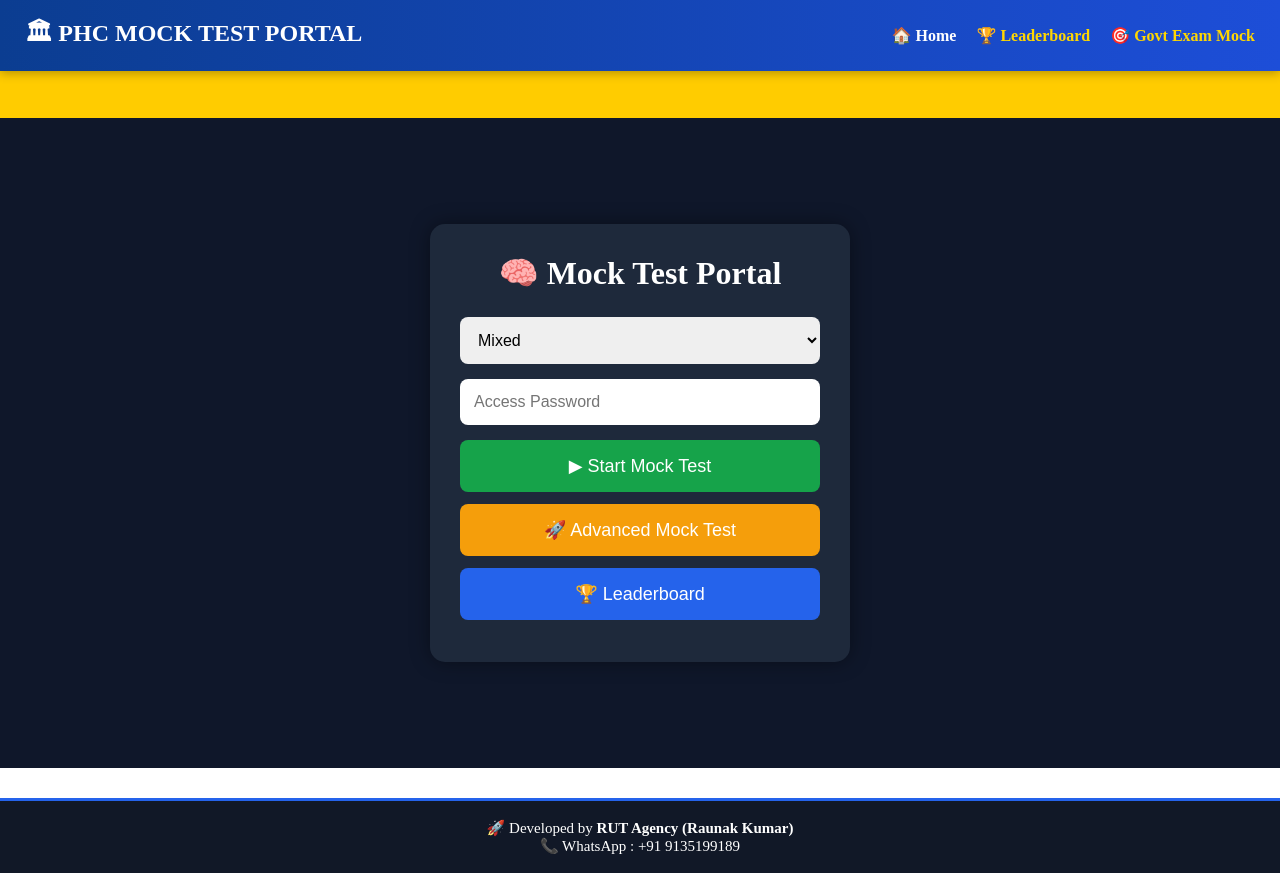
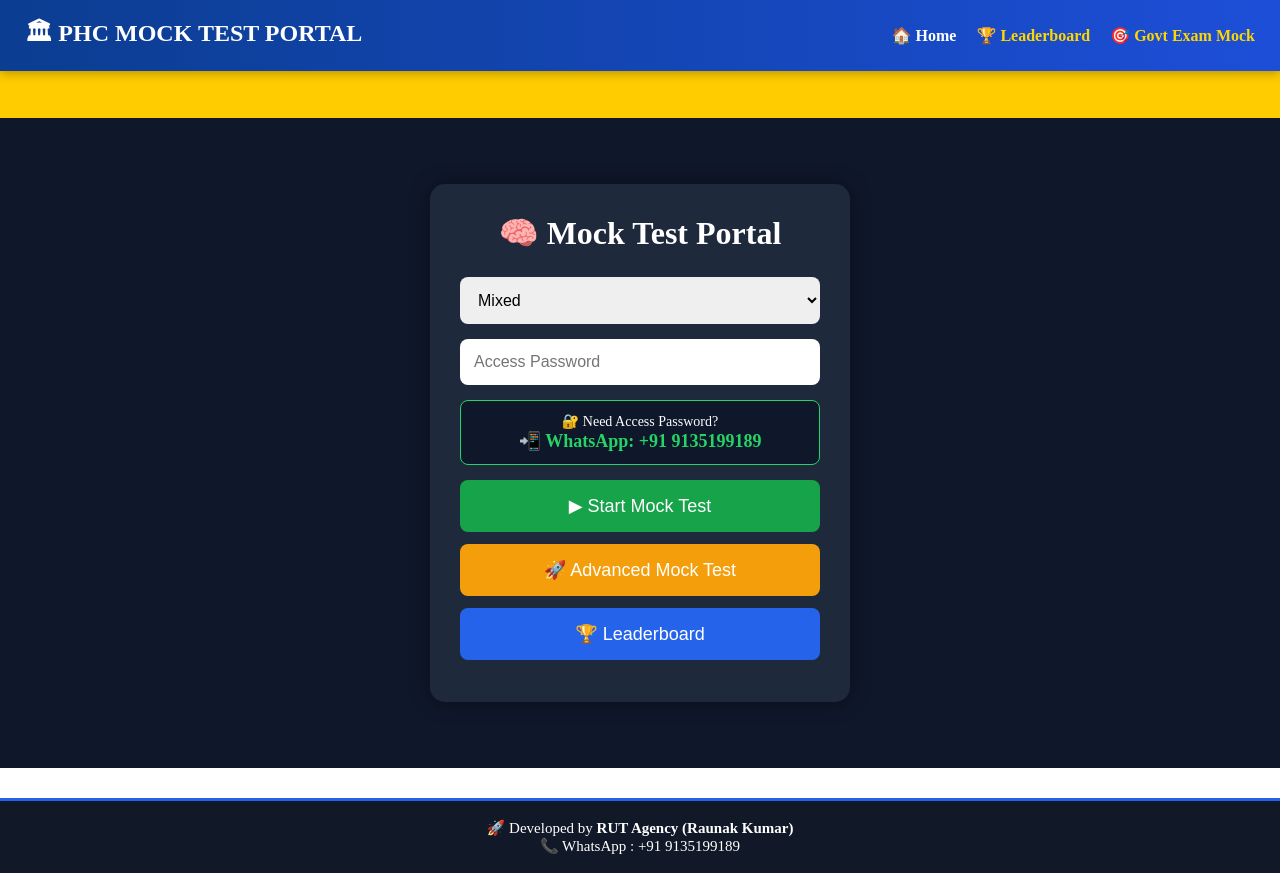
Before and after one commit to wzmarketinga-blip/rutmocktest, a React (Vite) app: page / in a window 1280 px wide. Built offline with nearby package versions, Linux system fonts and the light colour scheme.

Commit message:
Added WhatsApp password support

```diff
--- a/src/pages/Home.jsx
+++ b/src/pages/Home.jsx
@@ -59,6 +59,35 @@ function Home() {
           onChange={(e) => setPassword(e.target.value)}
           style={input}
         />
+
+        <div
+  style={{
+    background: "#0f172a",
+    border: "1px solid #25D366",
+    borderRadius: "8px",
+    padding: "12px",
+    marginBottom: "15px",
+    textAlign: "center",
+  }}
+>
+  <div style={{ color: "white", fontSize: "14px" }}>
+    🔐 Need Access Password?
+  </div>
+
+  <a
+    href="https://wa.me/919135199189"
+    target="_blank"
+    rel="noopener noreferrer"
+    style={{
+      color: "#25D366",
+      fontWeight: "bold",
+      fontSize: "18px",
+      textDecoration: "none",
+    }}
+  >
+    📲 WhatsApp: +91 9135199189
+  </a>
+</div>
 
         <button style={startBtn} onClick={startMock}>
           ▶ Start Mock Test
```
